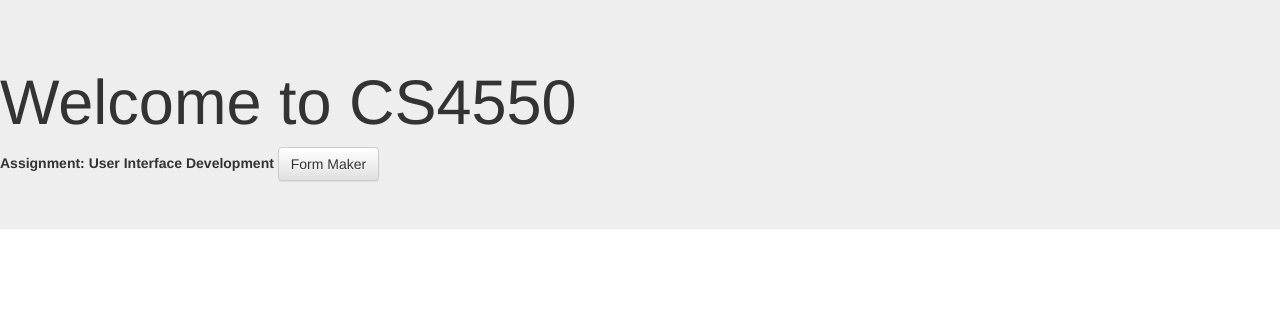
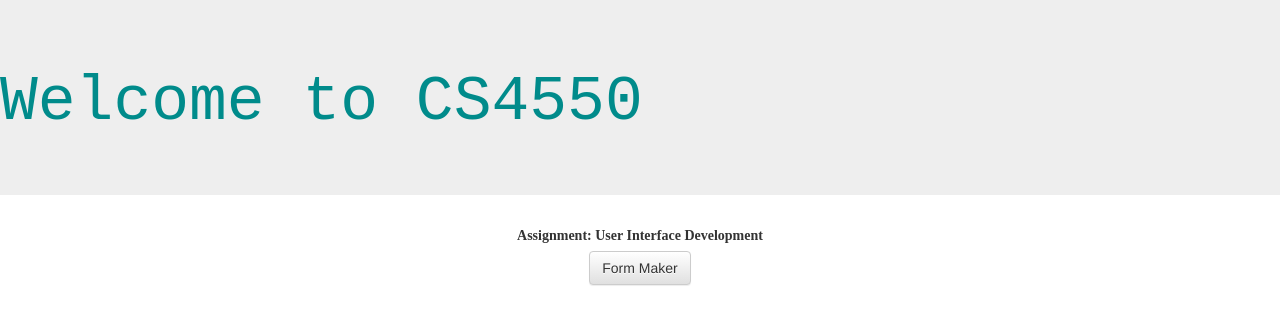
Before and after one commit to afode/WebDevSpring2016, a website: page public/index.html in a window 1280 px wide. Drawn offline with nearby package versions, Linux system fonts and the light colour scheme.

Commit message:
assignment1

```diff
--- a/public/css/style.css
+++ b/public/css/style.css
@@ -0,0 +1,15 @@
+.assignment1button {
+    display: table;
+    margin: auto;
+}
+
+.jumbotronEdit {
+    color: darkcyan;
+    font-family: monospace;
+    line-height: inherit;
+}
+
+.initialFont {
+    font-family: initial;
+    font-size: 14px;
+}
--- a/public/index.html
+++ b/public/index.html
@@ -18,15 +18,14 @@
 </head>
 <body>
 
-<div class="jumbotron">
+<div class="jumbotron jumbotronEdit">
     <h1>Welcome to CS4550</h1>
-    <div class="assignment1button">
-        <label class="labelBlock">Assignment: User Interface Development</label>
-        <a href="assignment/home.html" class="btn btn-default" role="button">Form Maker</a>
-    </div>
 </div>
 
-<link>
+<div class="assignment1button">
+    <label class="labelBlock initialFont">Assignment: User Interface Development</label>
+    <a href="assignment/home.html" class="assignment1button btn btn-default" role="button">Form Maker</a>
+</div>
 
 </body>
 </html>
```
